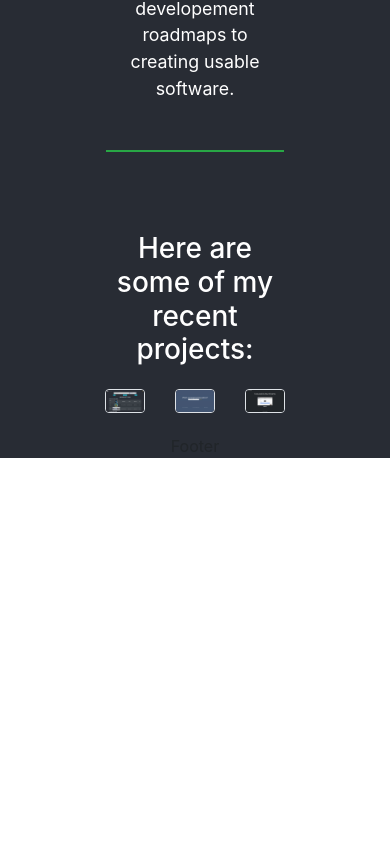
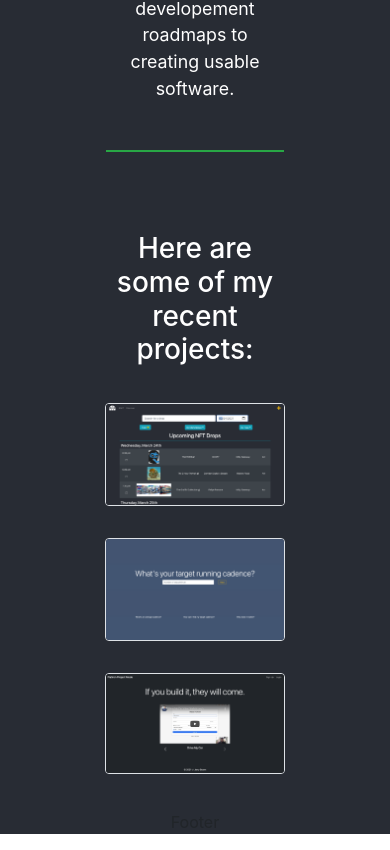
Before and after one commit to brownjer3/personal-website, a React (Create React App) app: page / in a window 390 px wide. Shown: the part 529-1379 px from the top of the page. Before the commit the page ends 1003 px from the top, so only its background shows below. Built offline with nearby package versions, Linux system fonts and the light colour scheme.

Commit message:
add responsive spacing for project grid

```diff
--- a/src/ProjectCard.js
+++ b/src/ProjectCard.js
@@ -7,9 +7,8 @@ import Image from 'react-bootstrap/Image'
 export default class ProjectCard extends Component {
 
     render(){
-        console.log('props', this.props)
         return(
-            <Col>
+            <Col className='my-3'>
                 <Image src={this.props.image} fluid rounded className='border'/>
             </Col>
         )
--- a/src/Projects.js
+++ b/src/Projects.js
@@ -1,7 +1,7 @@
 import { Component } from "react";
 import Row from 'react-bootstrap/Row'
 import Container from 'react-bootstrap/Container'
-import {projects} from './ProjectInfo'
+import { projects } from './ProjectData'
 import ProjectCard from './ProjectCard'
 
 class Projects extends Component{
@@ -15,7 +15,7 @@ class Projects extends Component{
         return(
             <Container>
                 <h3>Here are some of my recent projects:</h3>
-                <Row className='projects'>
+                <Row className='projects' xs={1} md={2}>
                     {this.makeProjects()}
                 </Row>
             </Container>
```
Also changed, not shown: src/ProjectData.js (renamed from src/ProjectInfo.js).
